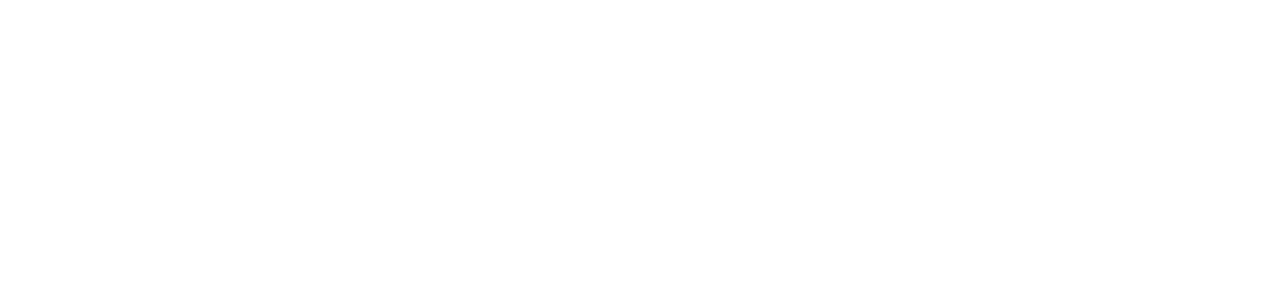
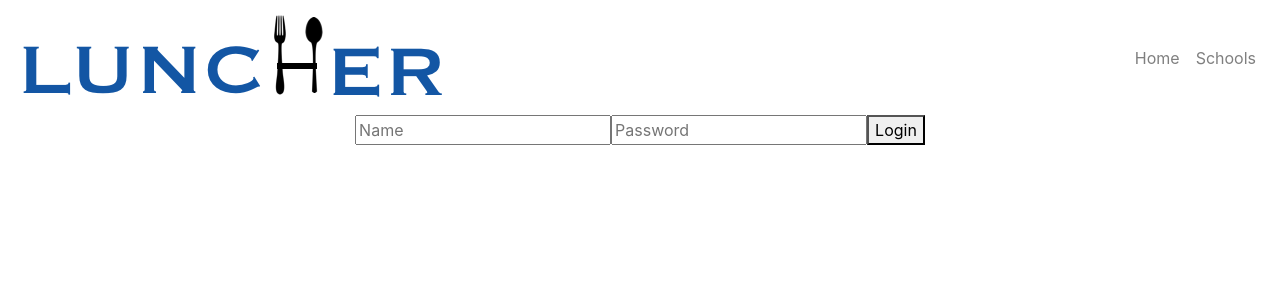
Before and after one commit to build-week-luncher-app/Front-end, a React (Create React App) app in the folder luncher/: page /login in a window 1280 px wide. Shown: the top 300 px of the page. Built offline with nearby package versions, Linux system fonts and the light colour scheme.

Commit message:
added private route

```diff
--- a/luncher/src/App.js
+++ b/luncher/src/App.js
@@ -1,11 +1,9 @@
 import React from 'react';
 import { BrowserRouter as Router, Route, Link } from 'react-router-dom';
-import NavMenu from '../src/components/NavMenu/NavMenu'
-import LoginForm from '../src/components/LoginForm/LoginForm';
 import DonorHomePage from '../src/components/DonorHomePage/DonorHomePage';
 import './App.css';
-import Register from './components/Register/Register';
-import SchoolHomePage from './components/SchoolHomePage/SchoolHomePage';
+import LoginForm from './components/LoginForm/LoginForm';
+
 
 function App() {
   return (
@@ -13,6 +11,9 @@ function App() {
       <Route
         exact path ="/" component={DonorHomePage}
       />
+      <Route
+        exact path ="/login" component={LoginForm}
+      />
     </div>
   );
 }
--- a/luncher/src/actions/index.js
+++ b/luncher/src/actions/index.js
@@ -1,4 +1,9 @@
 import axios from 'axios'
+
+import { axiosWithAuth } from '../components/axiosWithAuth/axiosWithAuth'
+
+
+
 
 
 export const LOGIN_START = 'LOGIN_START'
@@ -10,10 +15,10 @@ export const ADD_NEW_USER = 'ADD_NEW_USER'
 
 export const login = creds => dispatch => {
     dispatch({ type: LOGIN_START })
-    return axios
+    return axiosWithAuth
       .post('/api/login', creds)
       .then(res => {
-        localStorage.setItem('token', res.data.token)
+        localStorage.setItem('token', res.data.payload)
         dispatch({ type: LOGIN_SUCCESS, payload: res.data })
       })
       .catch(err => {
--- a/luncher/src/components/LoginForm/LoginForm.js
+++ b/luncher/src/components/LoginForm/LoginForm.js
@@ -2,6 +2,7 @@ import React from 'react'
 import { connect } from 'react-redux';
 
 import { login } from '../../actions';
+import NavMenu from '../NavMenu/NavMenu';
 
 
 class Login extends React.Component {
@@ -32,6 +33,7 @@ class Login extends React.Component {
 	render() {
 		return (
 			<div>
+				<NavMenu />
 				<form onSubmit={this.login}>
 					<input type="text" name="username" placeholder="Name" value={this.state.credentials.username} onChange={this.handleChange} />
 					<input type="text" name="password" placeholder="Password" value={this.state.credentials.password} onChange={this.handleChange} />
--- a/luncher/src/components/utils/axiosAuth.js
+++ b/luncher/src/components/axiosWithAuth/axiosWithAuth.js
@@ -1,12 +1,12 @@
 import axios from 'axios';
 
-export default function() {
-    const token = localStorage.getItem('userToken');
+export const axiosWithAuth = () => {
+    const token = localStorage.getItem('token');
 
     return axios.create({
         headers: {
             'Content-Type': 'application/json',
-            'Authorization': `${token}`,
+            'Authorization': token,
         }
     });
 };
```
Also changed, not shown: luncher/src/components/PrivateRoute/PrivateRoute.js (added, +18 -0 lines).
